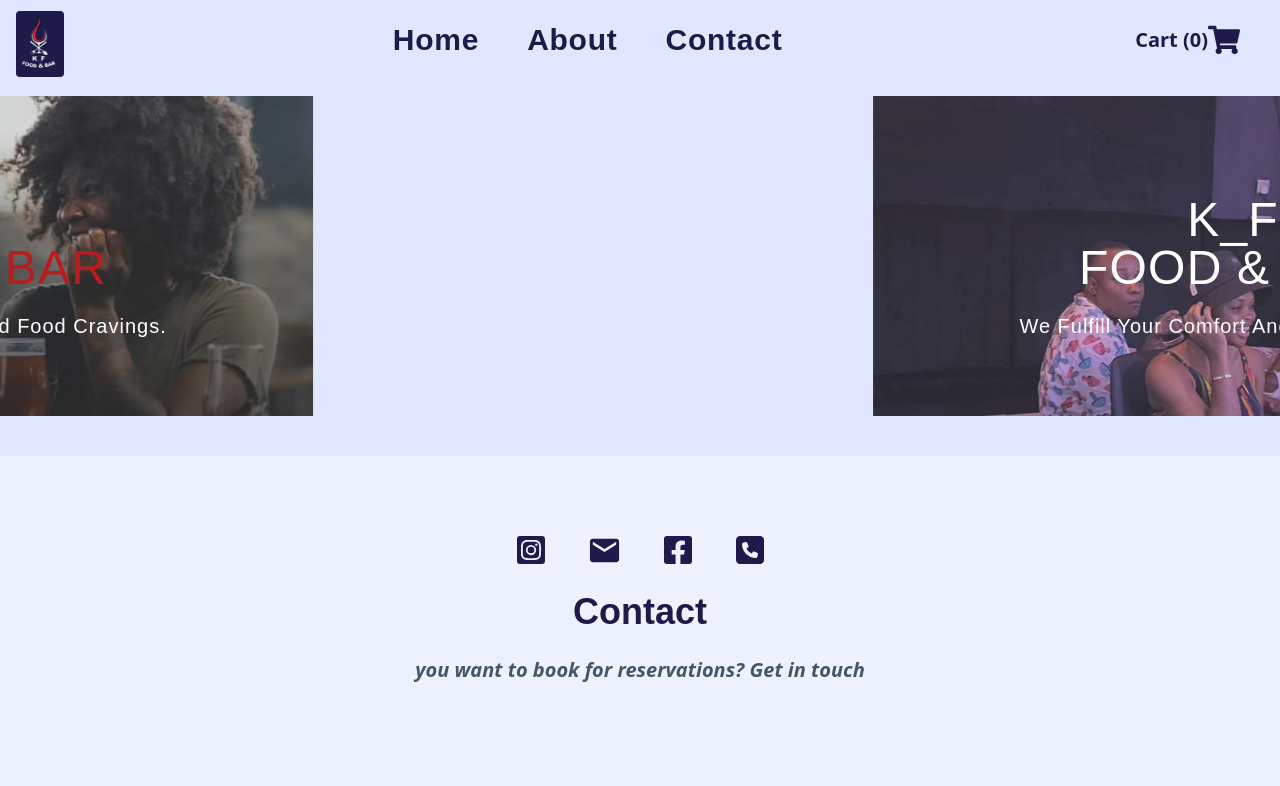
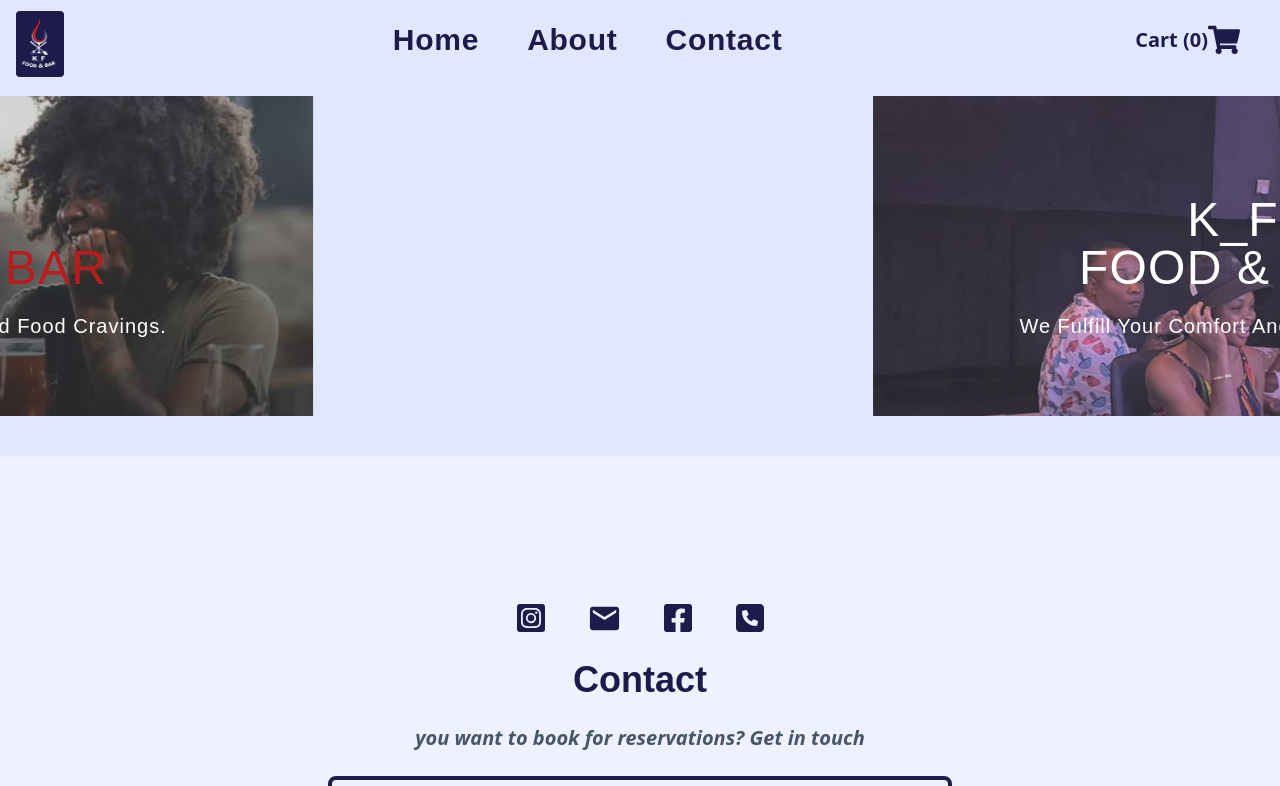
Before and after one commit to EDDYDEV5/kf_bar_and_food, a React (Vite) app: page /contact in a window 1280 px wide. Shown: the top 786 px of the page. Built offline with nearby package versions, Linux system fonts and the light colour scheme; a web font is replaced by a local one.

Commit message:
first commit

```diff
--- a/src/components/Contact.jsx
+++ b/src/components/Contact.jsx
@@ -33,9 +33,9 @@
 
     return (
       <div name="contact" className=' w-full h-screen bg-indigo-50 flex flex-col justify-center px-4'>
-          <div className=' pb-20 flex flex-col  justify-center  max-w-screen-lg mx-auto h-fit'>
+          <div className='  flex flex-col  justify-center  max-w-screen-lg mx-auto h-fit'>
 
-          <ul className='flex w-full justify-center py-6 items-center text-xl'>
+          <ul className=' pt-20 flex w-full justify-center py-6 items-center text-xl'>
   {socials.map(({id, icons}) => (
     <li key={id} className=' text-indigo-950 font-bold text-indi tracking-wide px-5 hover:scale-125 cursor-pointer'>
      {icons}
```
